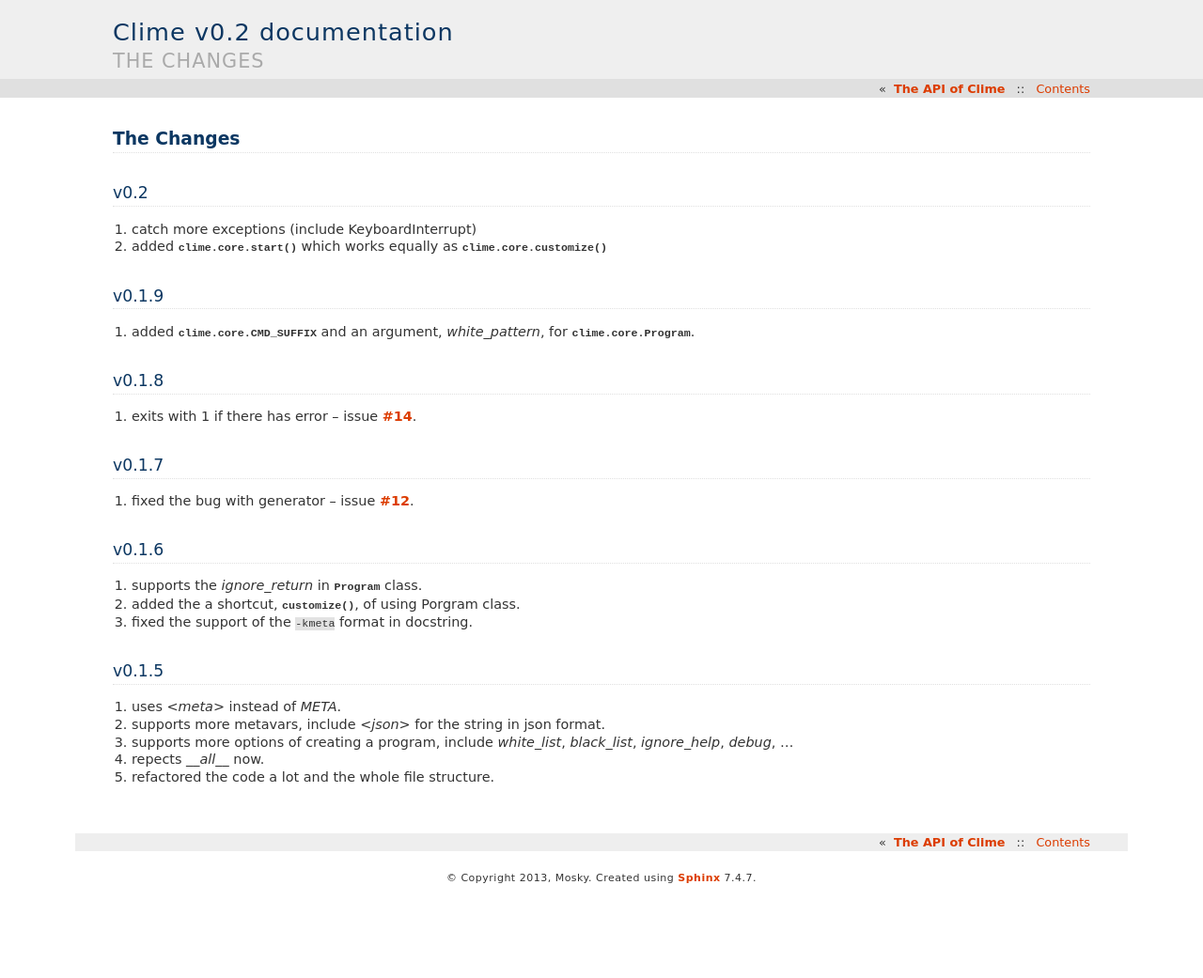
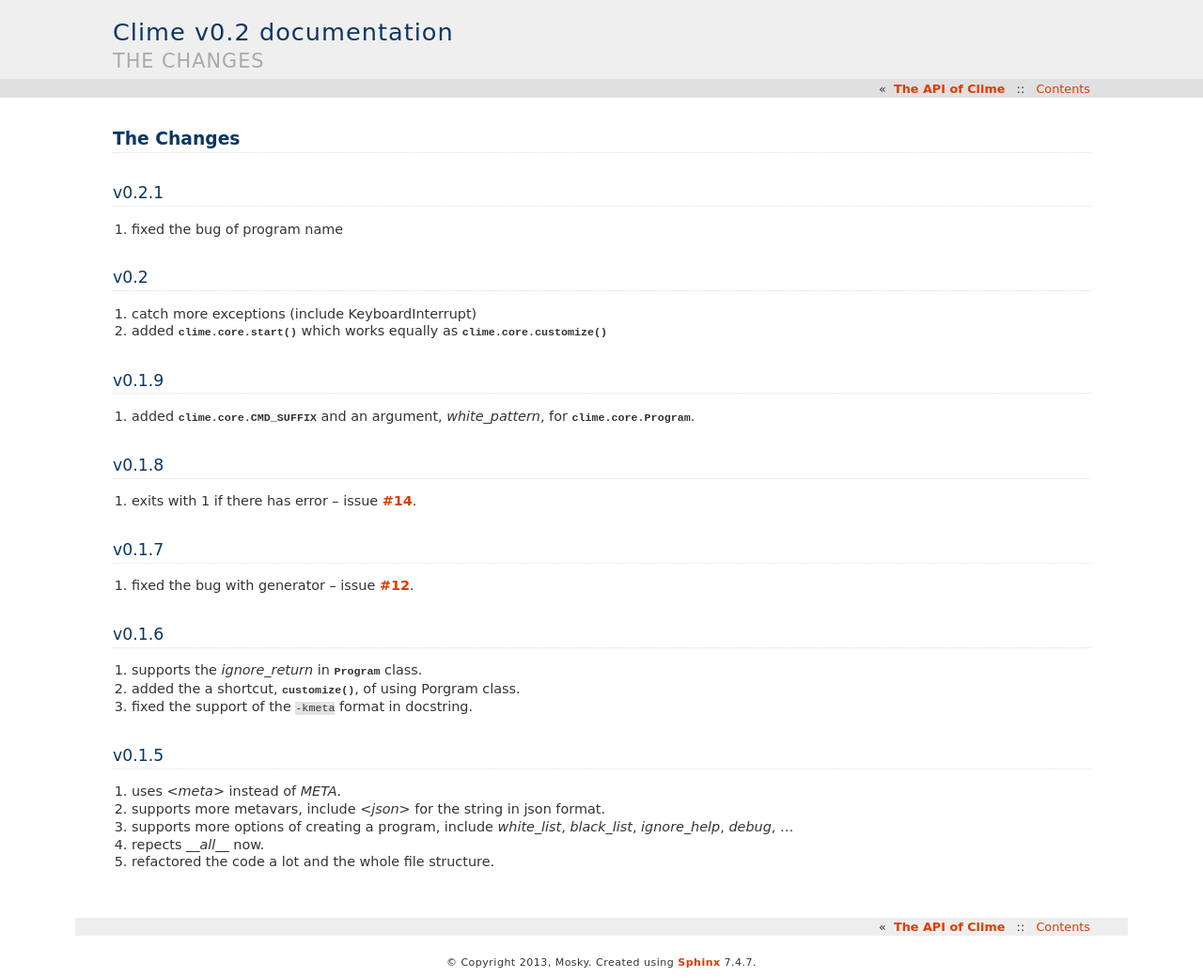
Before and after one commit to moskytw/clime, a Sphinx documentation site: the page built from docs/changes.rst, in a window 1280 px wide. Shown: the whole page at 94% size. Built offline with Sphinx 7.4.7, drawn with Linux system fonts in a browser that asks for light colours; before the commit the page ends 951 px from its top, so only the background shows below that.

Commit message:
update changes

```diff
--- a/docs/changes.rst
+++ b/docs/changes.rst
@@ -1,6 +1,11 @@
 
 The Changes
 ===========
+
+v0.2.1
+------
+
+1. fixed the bug of program name
 
 v0.2
 ----
```
